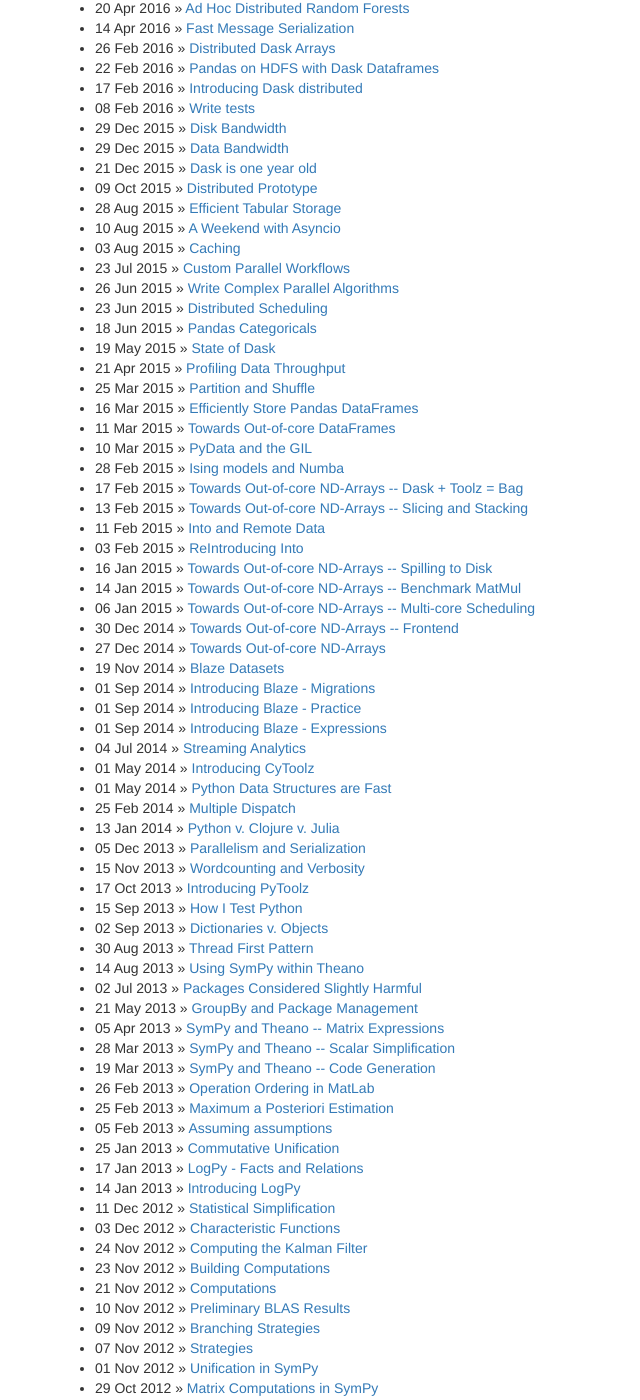
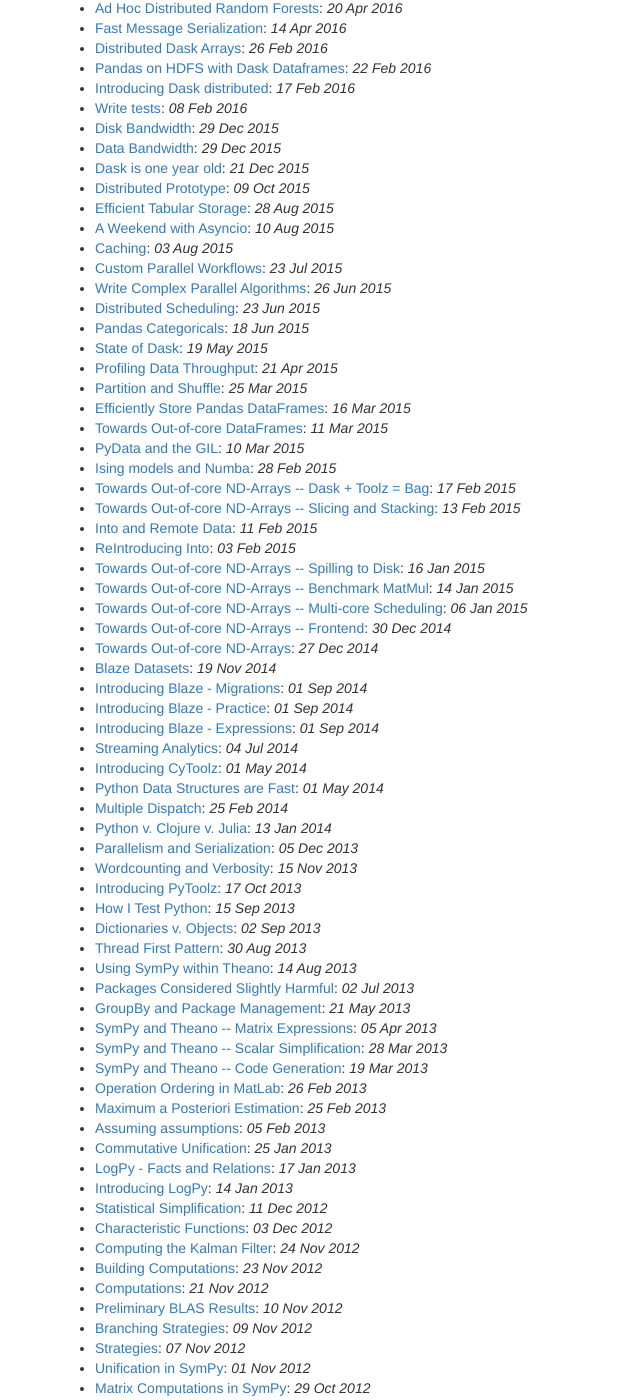
Before and after one commit to besyskymnbk/blog, a Jekyll site: the page built from index.md, in a window 1280 px wide and 1400 px high, scrolled down 240 px. Shown: the whole window, without its empty margins (0-640 px from the left). Built offline with Jekyll 4.4.1, drawn with Linux system fonts in a browser that asks for light colours; some of the changed text lies outside the part shown.

```diff
--- a/index.md
+++ b/index.md
@@ -8,7 +8,7 @@ tagline: from Matthew Rocklin
 <ul class="posts">
   {% for post in site.posts %}
     {% if post.draft != true %}
-    <li><span>{{ post.date | date_to_string }}</span> &raquo; <a href="{{ BASE_PATH }}{{ post.url }}">{{ post.title }}</a></li>
+    <li><a href="{{ BASE_PATH }}{{ post.url }}">{{ post.title }}</a>: <i>{{ post.date | date_to_string }}</i> </li>
     {% endif %}
   {% endfor %}
 </ul>
```
